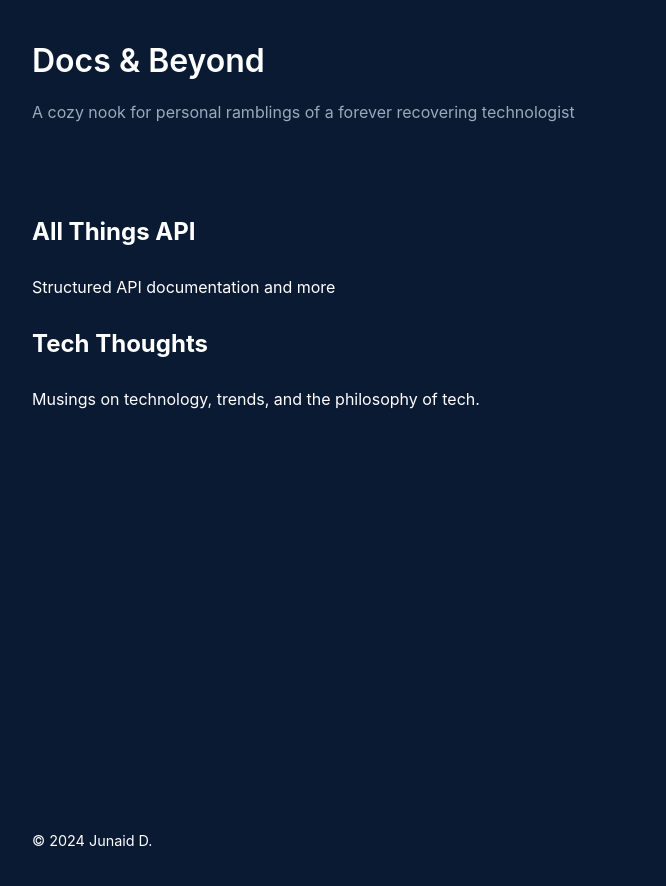
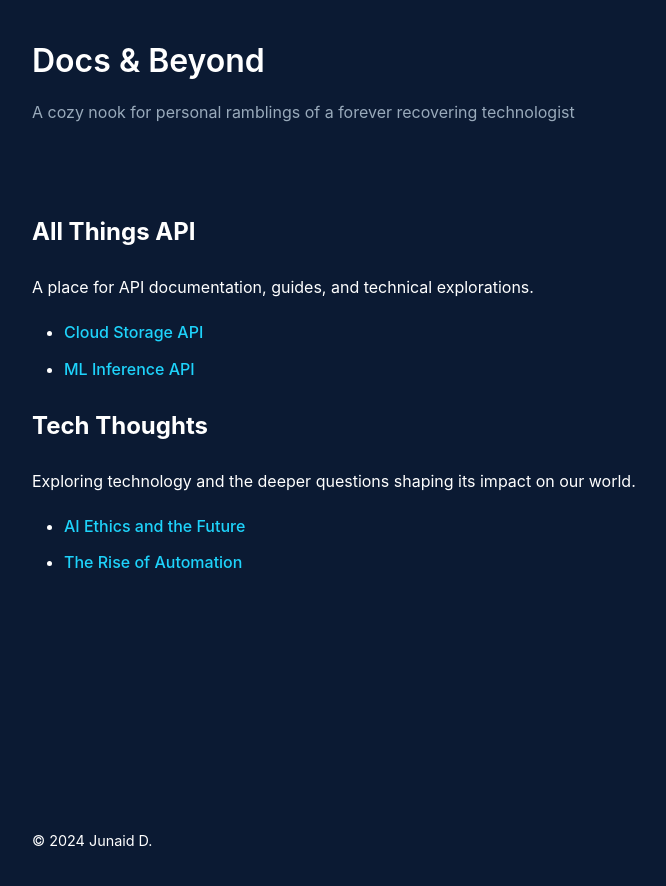
Before and after one commit to junaiddodhia/docs, a Jekyll site: the page index.html, which Jekyll copies as it is, in a window 1280 px wide. Shown: the top 886 px of the page, without its empty margins (0-666 px from the left). Built offline with Jekyll 4.4.1, drawn with Linux system fonts in a browser that asks for light colours.

```diff
--- a/index.html
+++ b/index.html
@@ -15,19 +15,22 @@
         <!-- Section 1: All Things API -->
         <section>
             <h2>All Things API</h2>
-            <p>Structured API documentation and more</p>
+            <p>A place for API documentation, guides, and technical explorations.</p>
             <ul>
+                <li><a href="cloud-storage/index.html">Cloud Storage API</a></li>
+                <li><a href="ml-inference/index.html">ML Inference API</a></li>
             </ul>
         </section>
 
         <!-- Section 2: Tech Thoughts -->
         <section>
             <h2>Tech Thoughts</h2>
-            <p>Musings on technology, trends, and the philosophy of tech.</p>
+            <p>Exploring technology and the deeper questions shaping its impact on our world.</p>
             <ul>
+                <li><a href="tech-thoughts/ai-ethics.html">AI Ethics and the Future</a></li>
+                <li><a href="tech-thoughts/automation-trends.html">The Rise of Automation</a></li>
             </ul>
         </section>
-
     </div>
     <footer>
         <p>© 2024 Junaid D.</p>
```
